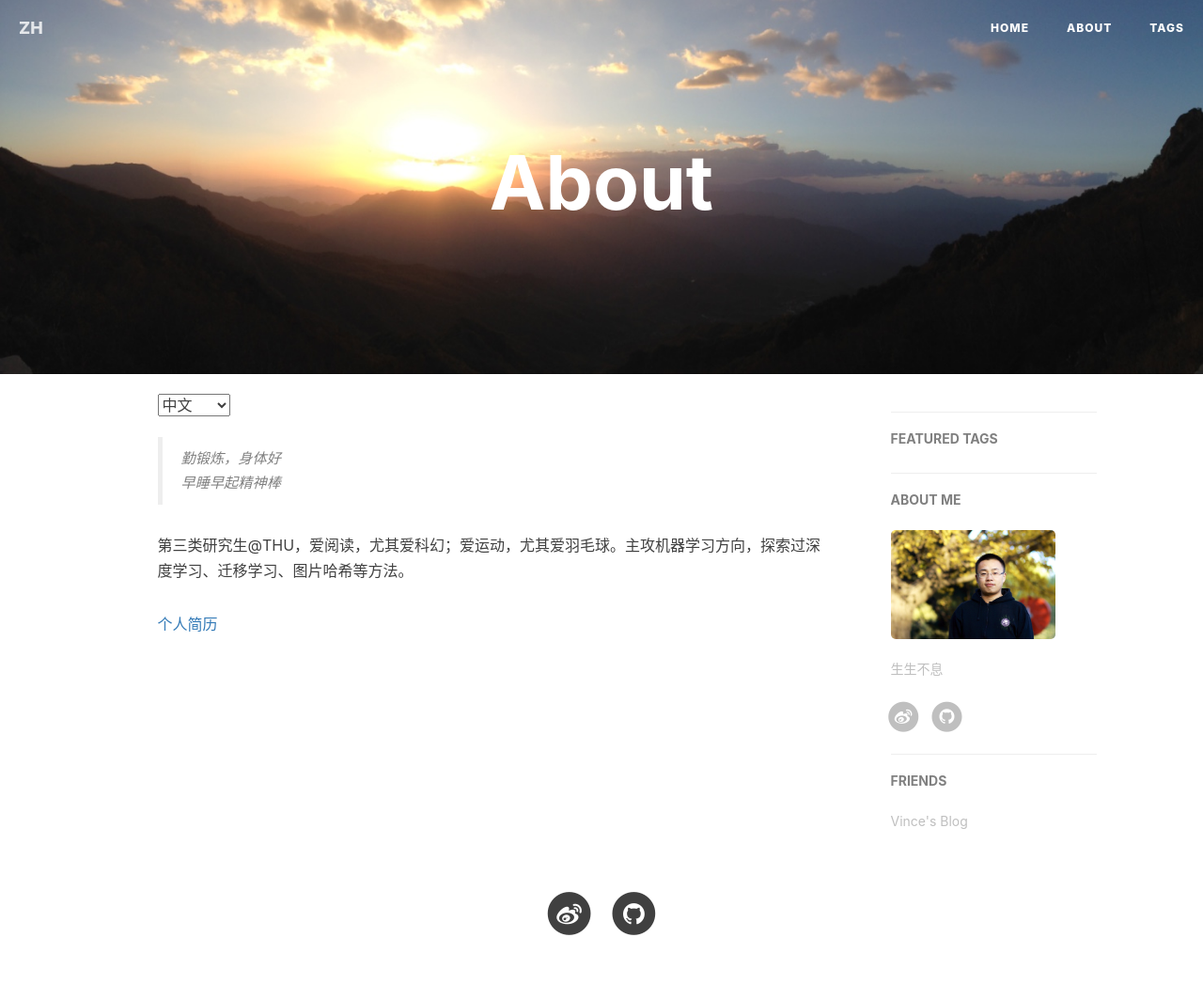
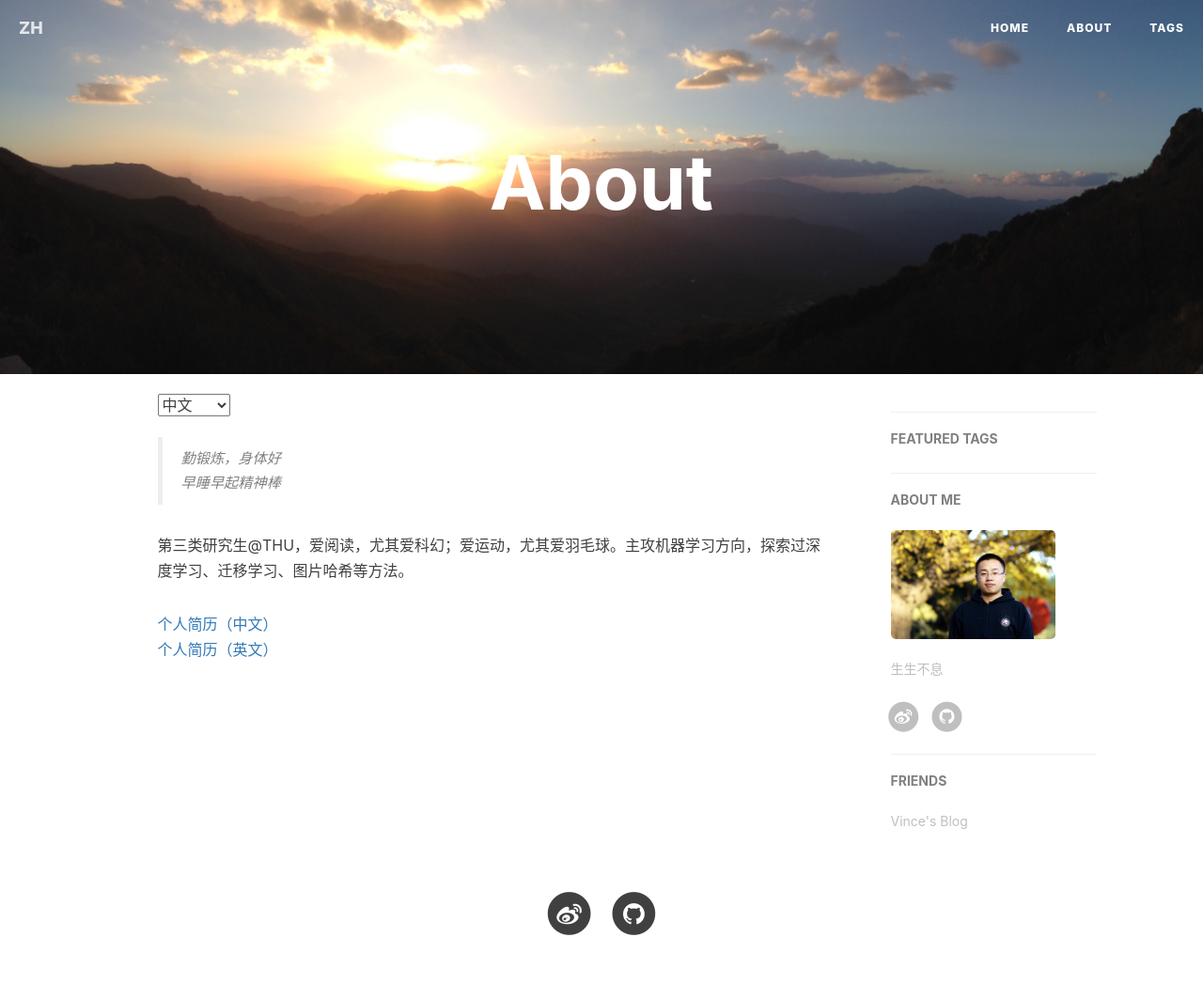
Before and after one commit to zhuhan1236/zhuhan1236.github.io, a Jekyll site: the page built from about.html, in a window 1280 px wide. Shown: the whole page at 94% size. Built offline with Jekyll 4.4.1, drawn with Linux system fonts in a browser that asks for light colours; nearby versions of some CDN libraries; comment, search, counter and statistics services are not loaded.

Commit message:
add chinese resume

```diff
--- a/about.html
+++ b/about.html
@@ -23,7 +23,9 @@ header-img: "img/home-bg.jpg"
     </p>
 
     <p>
-        <a href="/attach/resume.pdf">个人简历</a>
+        <a href="/attach/resume_Cn.pdf">个人简历（中文）</a>
+        </br>
+        <a href="/attach/resume_En.pdf">个人简历（英文）</a>
     </p>
 
 </div>
```
Also changed, not shown: 3 other files.
